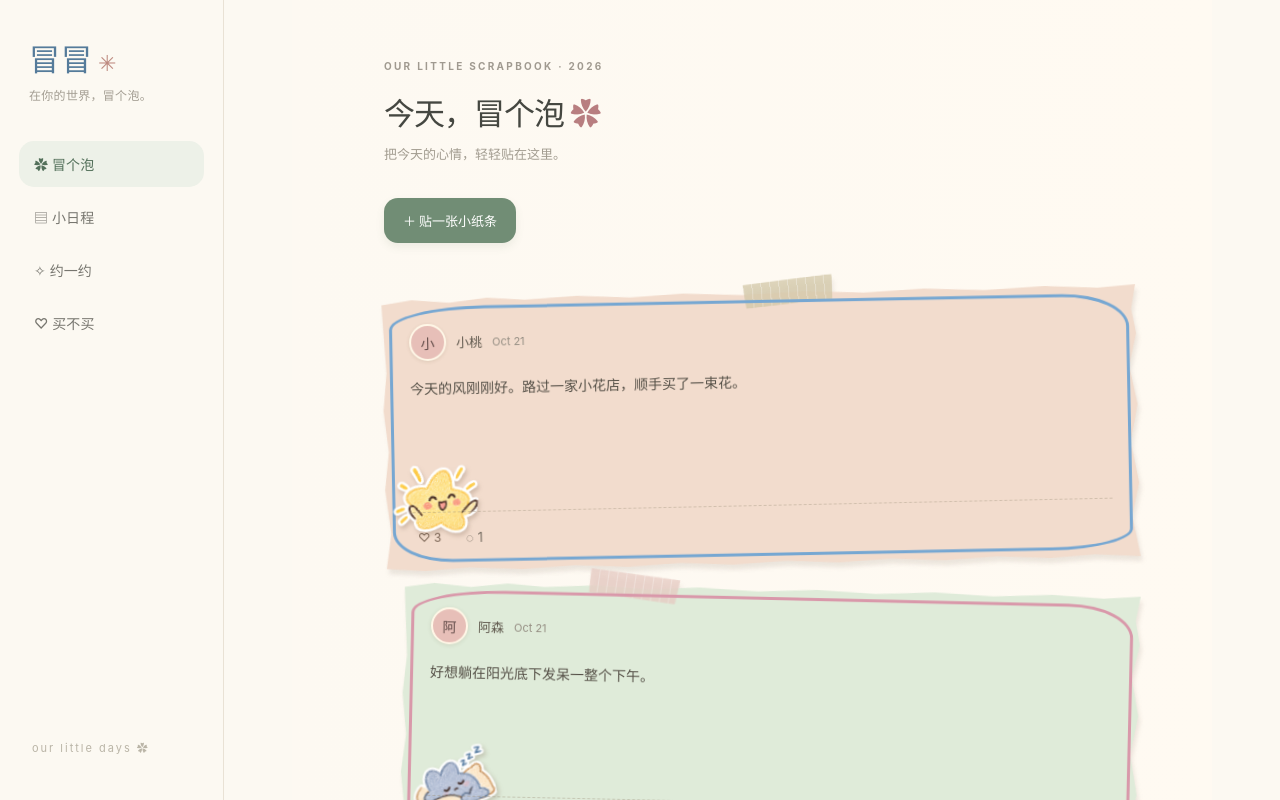
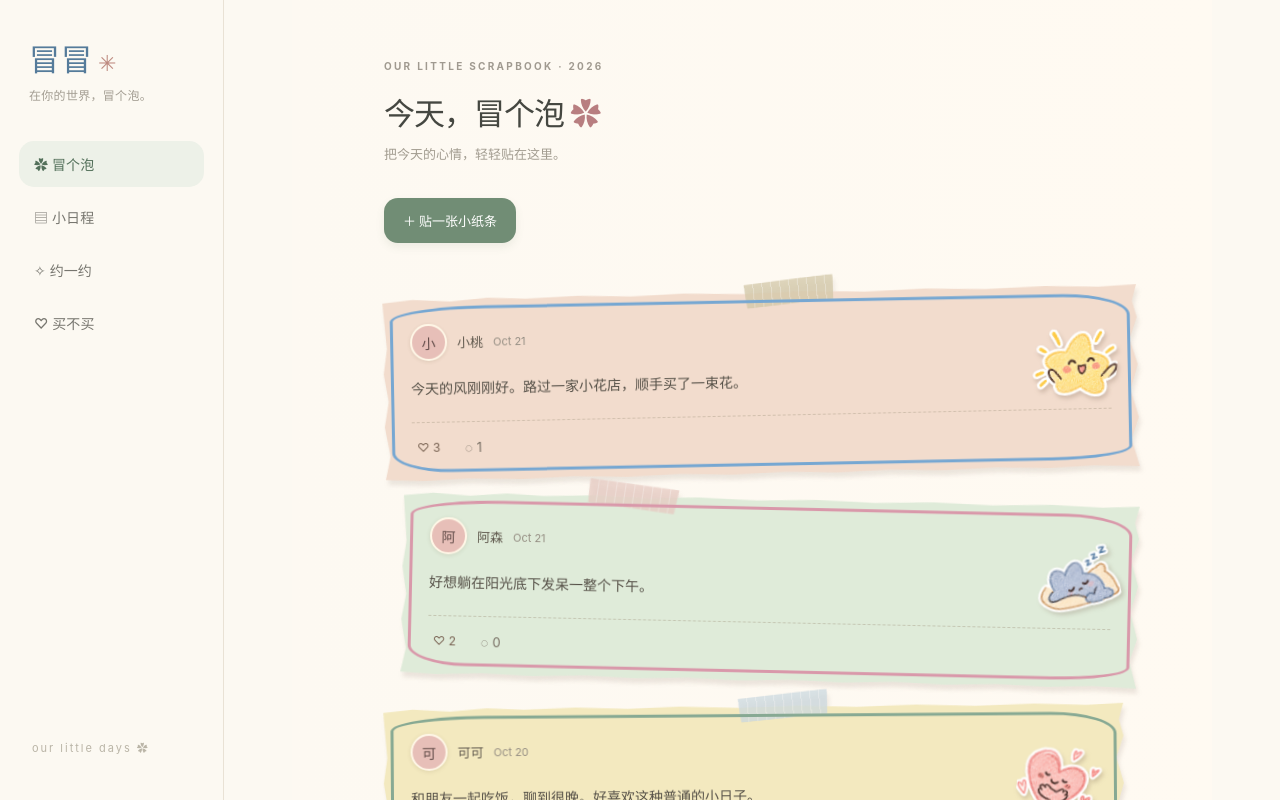
Before and after one commit to duan020915/maomao, a Next.js app in the folder next-app/: page /maomao/ in a window 1280 px wide. Shown: the top 800 px of the page. Built offline with nearby package versions, Linux system fonts and the light colour scheme.

Commit message:
Keep prominent sticker anchored at the right of each note

```diff
--- a/next-app/app/globals.css
+++ b/next-app/app/globals.css
@@ -46,3 +46,7 @@ body{background:#faf7f0;color:#47453f}
 .detail-compose{display:flex;gap:8px;margin-top:25px}.detail-compose input{min-width:0;flex:1;border:1px solid #e4dacf;background:#fffefd;border-radius:12px;padding:12px;font-size:13px}.detail-compose button{border:0;border-radius:12px;background:#8eaa90;color:white;padding:11px 13px;font-size:12px}.detail-compose button:disabled{opacity:.5}
 @media(max-width:900px){.journal{width:calc(100% - 180px);padding:40px 33px 60px 44px}}
 @media(max-width:750px){.journal-nav{height:auto;position:sticky;top:0;border-right:0;border-bottom:1px solid #e9e2d5}.journal{width:100%;margin:0;padding:35px 28px 65px 34px}.note-detail{width:100%;border-left:0;border-top:3px solid #8da9cc}.paper-note:after{inset:7px 5px}}
+
+/* Keep the mood sticker floating in unused right-hand paper space. */
+.paper-note .note-sticker{position:absolute;right:20px;top:31px;z-index:2}
+@media(max-width:750px){.paper-note .note-sticker{right:11px;top:31px}}
```
